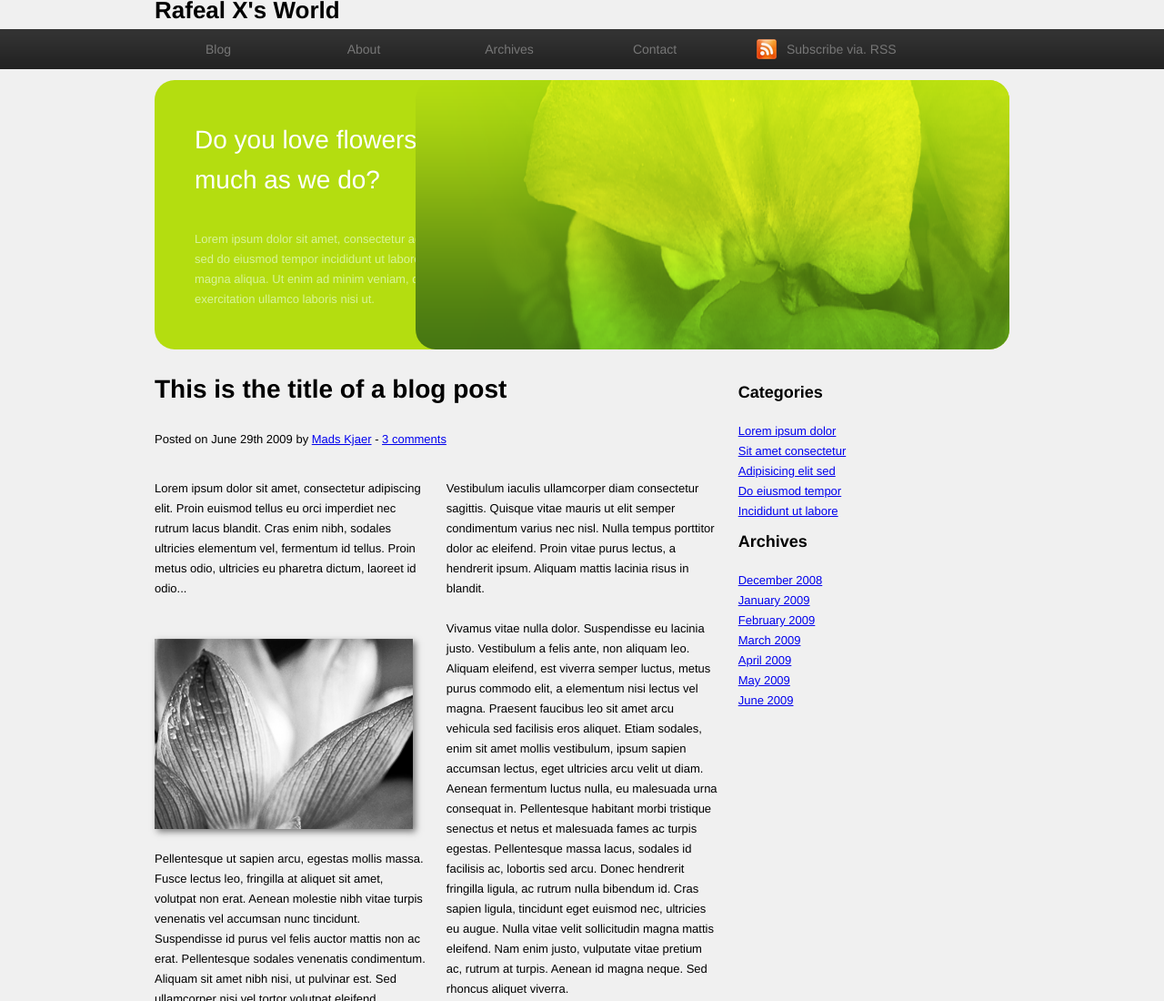
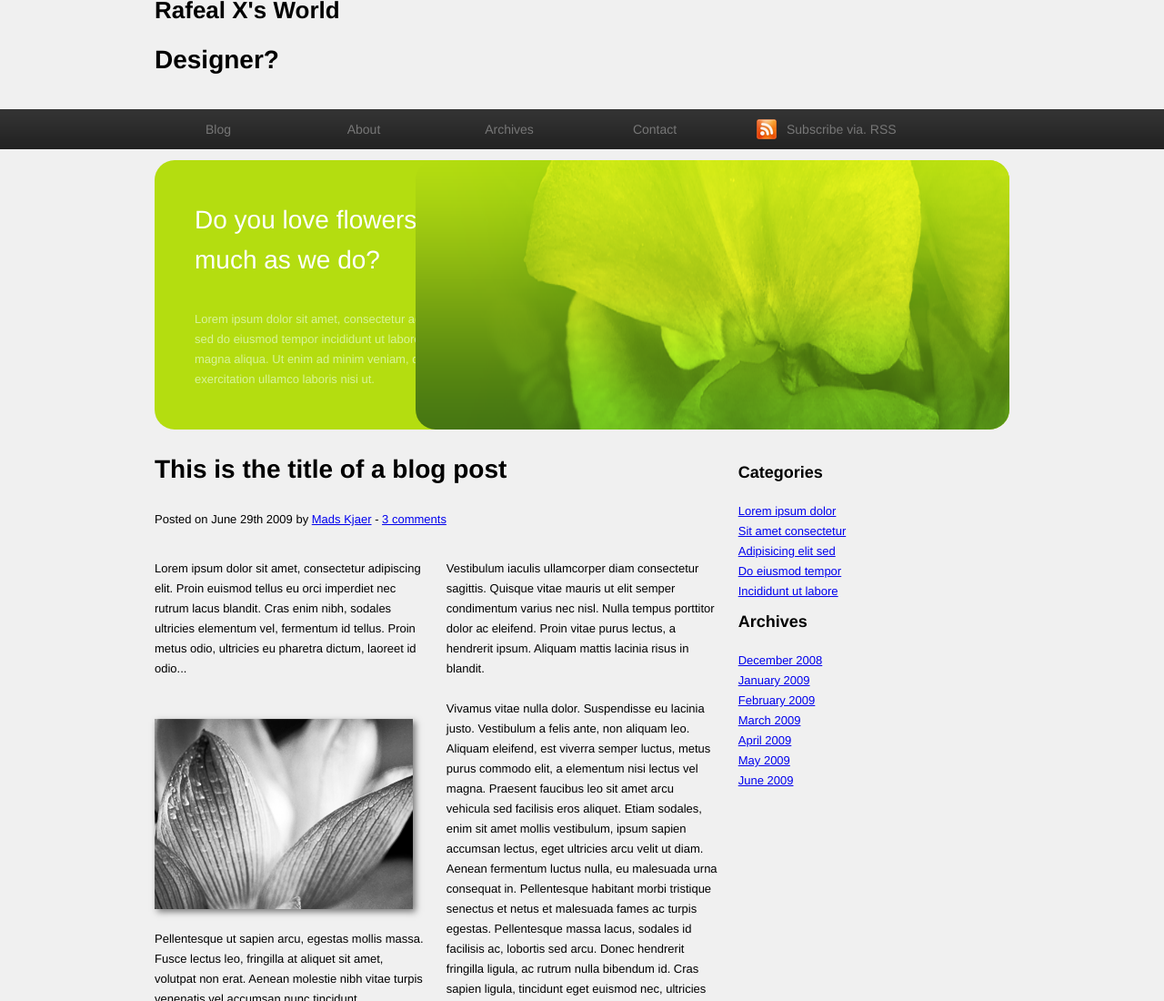
Before and after one commit to lmoyrd/TestGit, a plain HTML site: page index.html in a window 1280 px wide. Shown: the top 1100 px of the page at 91% size. Drawn offline with Linux system fonts and the light colour scheme.

Commit message:
added Designer

```diff
--- a/index.html
+++ b/index.html
@@ -6,6 +6,7 @@
 <body>
 	<header>
 		<h1>Rafeal X's World</h1>
+		<h2>Designer?</h2>
 	</header>
 	<nav>
 		<ul>
```
